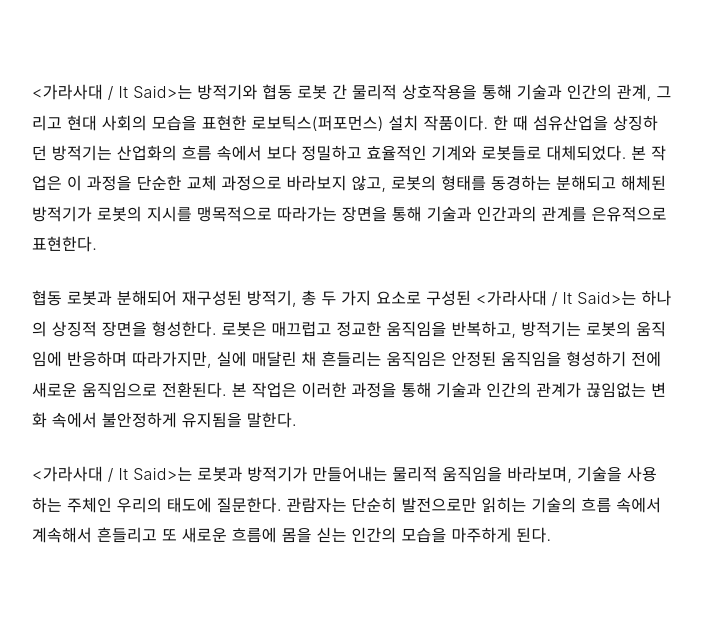
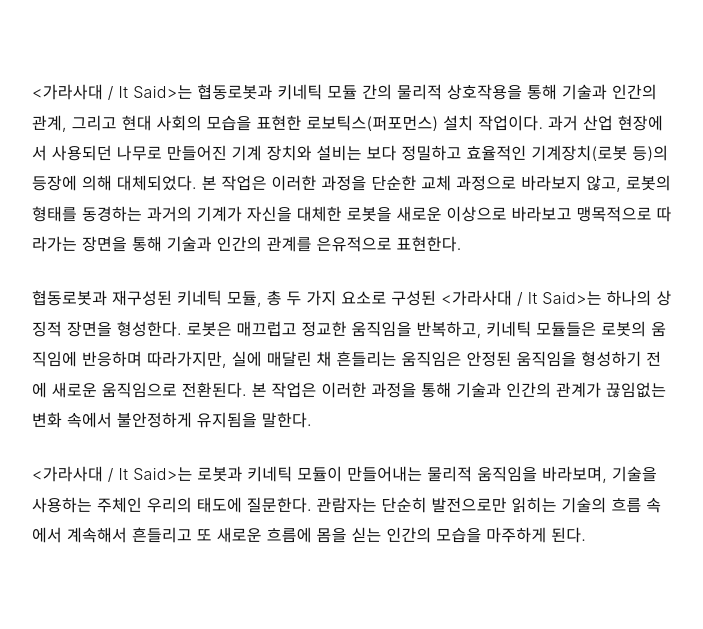
Before and after one commit to Mihael-99/mihael-99.github.io, a plain HTML site: page project-detail.html in a window 1280 px wide. Shown: the part 1156-1785 px from the top of the page, without its empty margins (288-991 px from the left). Drawn offline with Linux system fonts and the light colour scheme; a web font is replaced by a local one.

Commit message:
가라사대 내용 변경

```diff
--- a/project-detail.html
+++ b/project-detail.html
@@ -105,41 +105,28 @@
 
                 <div class="detail-description" data-lang="ko">
                     <p>
-                        &lt;가라사대 / It Said&gt;는 방적기와 협동 로봇 간 물리적 상호작용을 통해
-                        기술과 인간의 관계, 그리고 현대 사회의 모습을 표현한 로보틱스(퍼포먼스)
-                        설치 작품이다. 한 때 섬유산업을 상징하던 방적기는 산업화의 흐름 속에서
-                        보다 정밀하고 효율적인 기계와 로봇들로 대체되었다. 본 작업은 이 과정을
-                        단순한 교체 과정으로 바라보지 않고, 로봇의 형태를 동경하는 분해되고
-                        해체된 방적기가 로봇의 지시를 맹목적으로 따라가는 장면을 통해 기술과
-                        인간과의 관계를 은유적으로 표현한다.
+                        &lt;가라사대 / It Said&gt;는 협동로봇과 키네틱 모듈 간의 물리적 상호작용을 통해 기술과 인간의 관계, 그리고 현대 사회의 모습을 표현한 로보틱스(퍼포먼스) 설치 작업이다. 과거 산업 현장에서 사용되던 나무로 만들어진 기계 장치와 설비는 보다 정밀하고 효율적인 기계장치(로봇 등)의 등장에 의해 대체되었다. 본 작업은 이러한 과정을 단순한 교체 과정으로 바라보지 않고, 로봇의 형태를 동경하는 과거의 기계가 자신을 대체한 로봇을 새로운 이상으로 바라보고 맹목적으로 따라가는 장면을 통해 기술과 인간의 관계를 은유적으로 표현한다.
                     </p>
                     <p>
-                        협동 로봇과 분해되어 재구성된 방적기, 총 두 가지 요소로 구성된
-                        &lt;가라사대 / It Said&gt;는 하나의 상징적 장면을 형성한다. 로봇은
-                        매끄럽고 정교한 움직임을 반복하고, 방적기는 로봇의 움직임에 반응하며
-                        따라가지만, 실에 매달린 채 흔들리는 움직임은 안정된 움직임을 형성하기
-                        전에 새로운 움직임으로 전환된다. 본 작업은 이러한 과정을 통해 기술과
-                        인간의 관계가 끊임없는 변화 속에서 불안정하게 유지됨을 말한다.
+                        협동로봇과 재구성된 키네틱 모듈, 총 두 가지 요소로 구성된 &lt;가라사대 / It Said&gt;는 하나의 상징적 장면을 형성한다. 로봇은 매끄럽고 정교한 움직임을 반복하고, 키네틱 모듈들은 로봇의 움직임에 반응하며 따라가지만, 실에 매달린 채 흔들리는 움직임은 안정된 움직임을 형성하기 전에 새로운 움직임으로 전환된다. 본 작업은 이러한 과정을 통해 기술과 인간의 관계가 끊임없는 변화 속에서 불안정하게 유지됨을 말한다.
                     </p>
                     <p>
-                        &lt;가라사대 / It Said&gt;는 로봇과 방적기가 만들어내는 물리적 움직임을
-                        바라보며, 기술을 사용하는 주체인 우리의 태도에 질문한다. 관람자는
-                        단순히 발전으로만 읽히는 기술의 흐름 속에서 계속해서 흔들리고 또 새로운
-                        흐름에 몸을 싣는 인간의 모습을 마주하게 된다.
+                        &lt;가라사대 / It Said&gt;는 로봇과 키네틱 모듈이 만들어내는 물리적 움직임을 바라보며, 기술을 사용하는 주체인 우리의 태도에 질문한다. 관람자는 단순히 발전으로만 읽히는 기술의 흐름 속에서 계속해서 흔들리고 또 새로운 흐름에 몸을 싣는 인간의 모습을 마주하게 된다.
                     </p>
                 </div>
 
                 <div class="detail-description" data-lang="en">
                     <p>
-                        &lt;가라사대 / It Said&gt; is a robotic performance installation that explores the relationship between technology and humanity, and the condition of contemporary society, through the physical interaction between a dismantled spinning frame and a collaborative robot. Once a symbol of the textile industry, the spinning frame has been replaced by more precise and efficient machines and robots in the wake of industrialization. Rather than framing this as a simple act of replacement, the work presents the disassembled spinning frame as a figure that longs for the robot&rsquo;s form and blindly follows its instructions — a metaphor for our relationship with technology.
+                        &lt;가라사대 / It Said&gt; is a robotic performance installation that explores the relationship between technology and humanity, as well as the nature of contemporary society, through the physical interaction between a collaborative robot and kinetic modules. In the past, wooden machines and equipment used in industrial settings were replaced by more precise and efficient machinery, including robots. Rather than viewing this process simply as technological replacement, the work metaphorically portrays the relationship between technology and humanity through a scene in which a machine from the past, aspiring to resemble the robot, regards the very robot that replaced it as a new ideal and blindly follows its movements.
                     </p>
                     <p>
-                        Composed of two elements — the collaborative robot and the reassembled spinning frame — &lt;가라사대 / It Said&gt; forms a single symbolic scene. The robot repeats smooth, precise movements while the frame responds and follows. Yet suspended by threads, its swaying never settles into a stable motion before shifting into a new one. Through this, the work speaks to how the relationship between technology and humanity is sustained unstably within ceaseless change.
+                        Composed of two elements—a collaborative robot and reconstructed kinetic modules—&lt;가라사대 / It Said&gt; presents a single symbolic scene. The robot repeatedly performs smooth and precise movements, while the kinetic modules respond to and follow its motions. However, suspended by threads, the modules continue to sway, shifting into new movements before achieving stability. Through this process, the work suggests that the relationship between technology and humanity remains unstable amid constant change.
                     </p>
                     <p>
-                        Watching the physical movement generated between the robot and the spinning frame, &lt;가라사대 / It Said&gt; questions our attitude as the agents who use technology. The viewer encounters the human figure — continually swayed within a flow of technology read only as progress, and again and again riding each new current.
+                        Through the physical movements created by the robot and the kinetic modules, &lt;가라사대 / It Said&gt; questions our attitude as the users of technology. Within the flow of technological development, often perceived solely as progress, viewers are confronted with a reflection of humanity—continuously swaying and surrendering itself to each new current of change.
                     </p>
                 </div>
+
                 <section class="detail-video-section">
                     <div class="video-embed" data-video-id="mqwg1c2O2KY">
                         <button type="button" class="video-thumb" aria-label="Performance 영상 재생">
```
